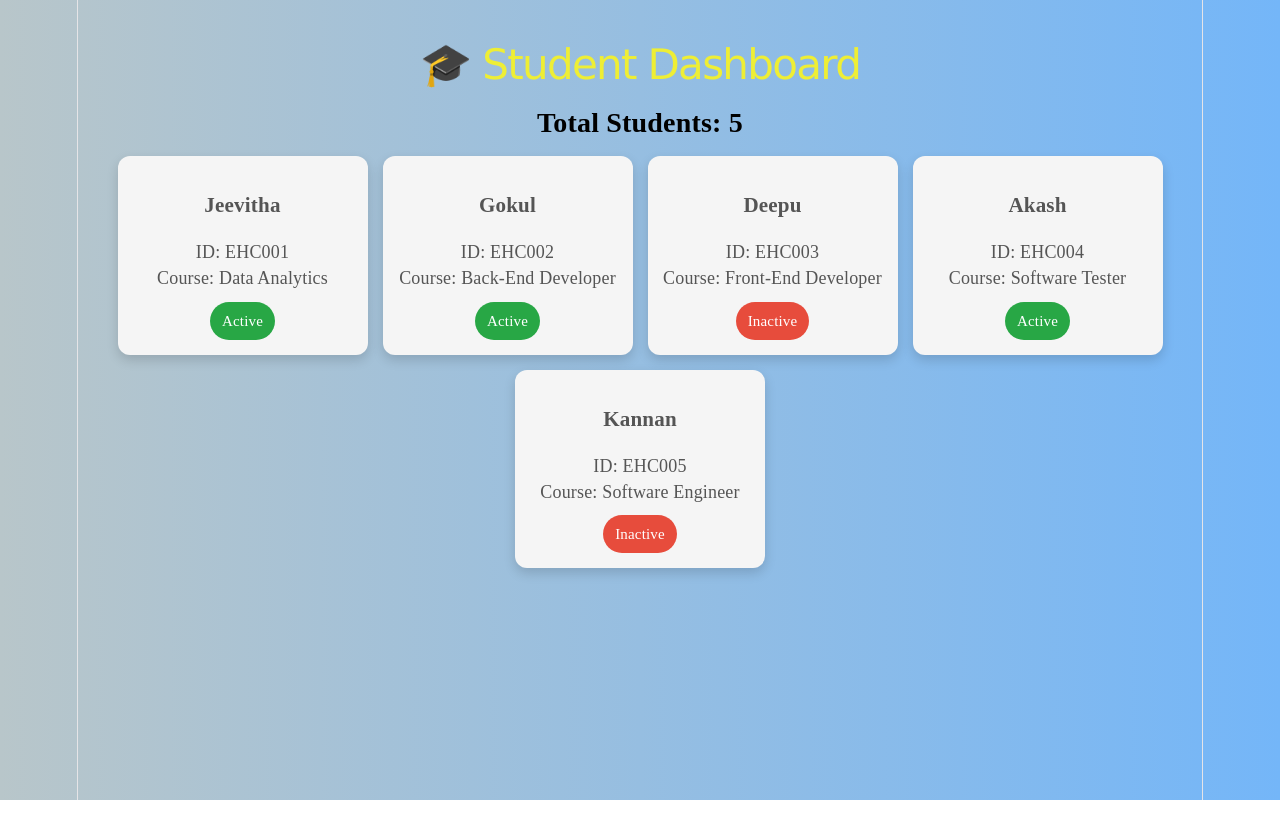
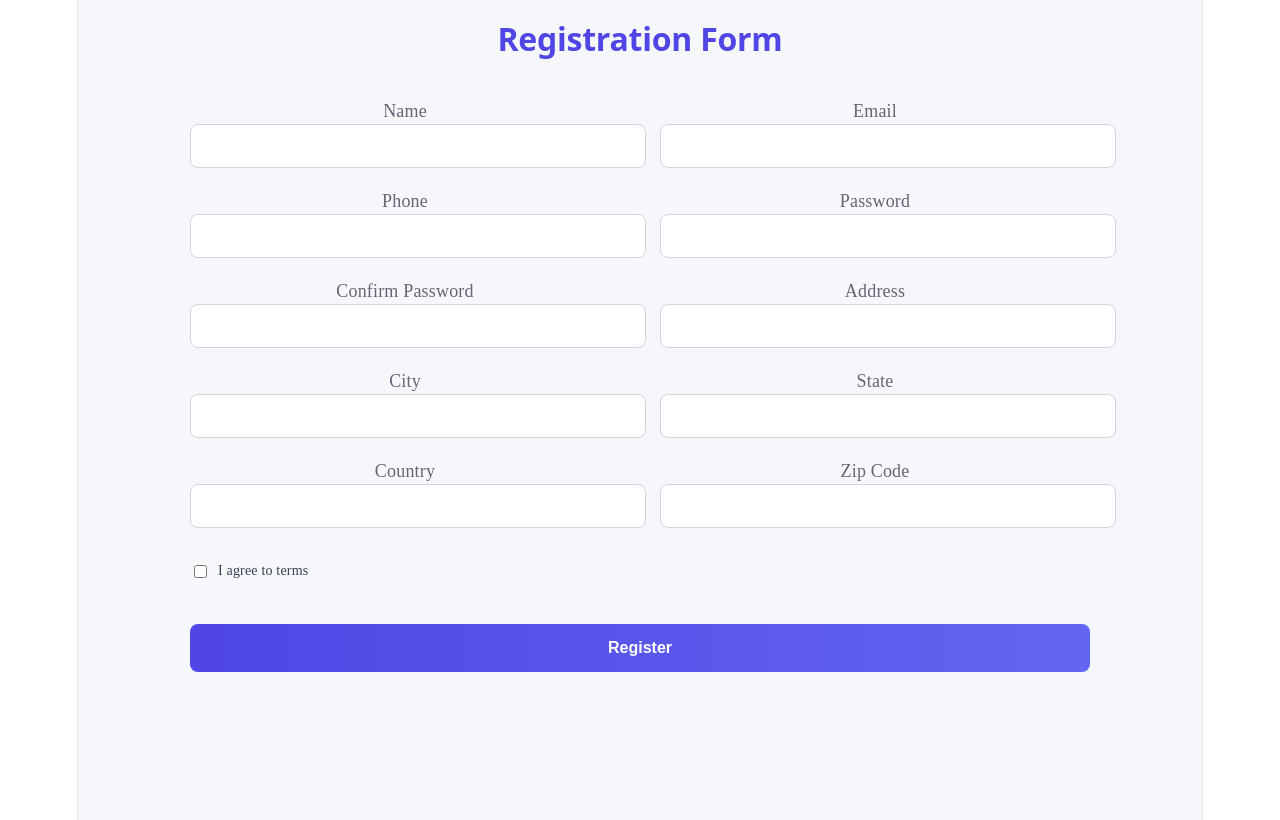
Before and after one commit to Jeevitha-98/Jeevitha, a React (Vite) app: page / in a window 1280 px wide. Built offline with nearby package versions, Linux system fonts and the light colour scheme.

Commit message:
React task 5

```diff
--- a/src/App.css
+++ b/src/App.css
@@ -56,7 +56,7 @@
 }/*
 
 /* Status badge */
-body {
+/*body {
   font-family: Arial, sans-serif;
   background: linear-gradient(to right, #b8c6ca, #74b6f8);
 }
@@ -124,4 +124,4 @@ body {
 
 .inactive {
   background-color: #e74c3c;
-}
+}*/
--- a/src/App.jsx
+++ b/src/App.jsx
@@ -1,9 +1,10 @@
-import "./App.css";
-import Parent from "./Parent";
-import Map from "./Component/Map"
-import Studentcard from "./Studentcard";
+//import "./App.css";
+//import Parent from "./Parent";
+//import Map from "./Component/Map"
+//import Studentcard from "./Studentcard";
+import RegistrationForm from "./Component/Registration form";
 
-export default function App() {
+/*export default function App() {
   const students=[
 {id: "EHC001", name:"Jeevitha", Course:"Data Analytics", isActive:true},
 {id: "EHC002", name:"Gokul", Course:"Back-End Developer", isActive:true},
@@ -25,4 +26,12 @@ export default function App() {
     </div>
     </div>
   );
+}*/
+
+export default function App() {
+  return (
+    <div>
+      <RegistrationForm />
+    </div>
+  );
 }
--- /dev/null
+++ b/src/Component/Registration form.jsx
@@ -0,0 +1,228 @@
+import React, {useState} from "react";
+
+export default function form(){
+const [form, setform]=useState({
+    name:"",
+    email:"",
+    phone:"",
+    password:"",
+    confirmPassword:"",
+    address:"",
+    city:"",
+    state:"",
+    country:"",
+    zip:"",
+});
+
+const [errors, seterrors] = useState({});
+const handleChange=(e)=>{
+    const{name, value, type, checked} = e.target;
+    setform({
+        ...form, [name]: type ==="checkbox" ? checked :value
+    });
+};
+
+const validate = () => {
+  let newErrors = {};
+
+  if (!form.name) newErrors.name = "Name is required";
+
+  if (!form.email) {
+    newErrors.email = "Email is required";
+  } else if (!/\S+@\S+\.\S+/.test(form.email)) {
+    newErrors.email = "Invalid email format";
+  }
+
+  if (!form.phone) newErrors.phone = "Phone is required";
+
+  if (!form.password) {
+    newErrors.password = "Password is required";
+  } else if (form.password.length < 8) {
+    newErrors.password = "Password must be at least 8 characters";
+  }
+
+  if (!form.confirmPassword) {
+    newErrors.confirmPassword = "Confirm Password is required";
+  } else if (form.password !== form.confirmPassword) {
+    newErrors.confirmPassword = "Passwords must match";
+  }
+
+  if (!form.address) newErrors.address = "Address is required";
+  if (!form.city) newErrors.city = "City is required";
+  if (!form.state) newErrors.state = "State is required";
+  if (!form.country) newErrors.country = "Country is required";
+  if (!form.zip) newErrors.zip = "Zip Code is required";
+
+  if (!form.agree) newErrors.agree = "You must accept terms";
+
+  return newErrors;
+};
+
+const handleSubmit = (e) => {
+  e.preventDefault();
+
+  const validationErrors = validate();
+
+  if (Object.keys(validationErrors).length === 0) {
+    alert("Form submitted successfully");
+
+    setform({
+      name: "",
+      email: "",
+      phone: "",
+      password: "",
+      confirmPassword: "",
+      address: "",
+      city: "",
+      state: "",
+      country: "",
+      zip: "",
+      agree: false
+    });
+
+    seterrors({});
+  } else {
+    seterrors(validationErrors);
+  }
+};
+
+    return (
+    <div style={styles.container}>
+      <form style={styles.form} onSubmit={handleSubmit}>
+        <h2 style={styles.title}>Registration Form</h2>
+
+        {renderInput("Name", "name")}
+        {renderInput("Email", "email")}
+        {renderInput("Phone", "phone")}
+        {renderInput("Password", "password", "password")}
+        {renderInput("Confirm Password", "confirmPassword", "password")}
+        {renderInput("Address", "address")}
+        {renderInput("City", "city")}
+        {renderInput("State", "state")}
+        {renderInput("Country", "country")}
+        {renderInput("Zip Code", "zip")}
+
+        <div style={styles.checkboxContainer}>
+          <input
+            type="checkbox"
+            name="agree"
+            checked={form.agree}
+            onChange={handleChange}
+          />
+          <label>I agree to terms</label>
+
+           </div>
+        {errors.agree && <p style={styles.error}>{errors.agree}</p>}
+
+        <button style={styles.button}>Register</button>
+      </form>
+    </div>
+  );
+function renderInput(label, name, type = "text") {
+    return (
+      <div style={styles.inputGroup}>
+        <label>{label}</label>
+        <input
+          type={type}
+          name={name}
+          value={form[name]}
+          onChange={handleChange}
+          style={styles.input}
+        />
+        {errors[name] && <p style={styles.error}>{errors[name]}</p>}
+      </div>
+    );
+  }
+}
+ const styles = {
+  container: {
+  width: "100%",
+  minHeight: "100vh",
+  backgroundColor: "#f5f7fb",
+  display: "flex",
+  flexDirection: "column",
+  alignItems: "center",
+  justifyContent: "flex-start",
+  paddingTop: "20px",
+  fontFamily: "Times New Roman"
+},
+
+
+ title: {
+  fontSize: "32px",
+  fontWeight: "700",
+  color: "#4f46e5",
+  margin: "0px",
+  marginBottom: "20px",
+  textAlign: "center",
+  width: "100%"
+},
+
+
+  form: {
+    width: "900px",
+    display: "flex",
+    flexWrap: "wrap",
+    justifyContent: "space-between",
+    gap: "20px",
+
+  },
+
+  inputGroup: {
+    width: "430px",
+    display: "flex",
+    flexDirection: "column"
+  },
+
+  fullWidth: {
+    width: "900px"
+  },
+
+  label: {
+    fontSize: "13px",
+    marginBottom: "6px",
+    color: "#374151",
+    fontWeight: "500"
+  },
+
+  input: {
+    width: "100%",
+    height: "42px",
+    padding: "0px 12px",
+    borderRadius: "8px",
+    border: "1px solid #d1d5db",
+    fontSize: "14px",
+    backgroundColor: "#ffffff",
+    outline: "none",
+    color:"black"
+  },
+
+  error: {
+    color: "red",
+    fontSize: "12px",
+    marginTop: "4px"
+  },
+
+  checkboxContainer: {
+    width: "100%",
+    display: "flex",
+    alignItems: "center",
+    marginTop: "10px",
+    fontSize: "14px",
+    color: "#374151",
+    gap: "8px"
+  },
+
+  button: {
+    width: "100%",
+    height: "48px",
+    marginTop: "20px",
+    background: "linear-gradient(90deg, #4f46e5, #6366f1)",
+    color: "#fff",
+    border: "none",
+    borderRadius: "8px",
+    fontSize: "16px",
+    fontWeight: "600",
+    cursor: "pointer"
+  }
+};
```
